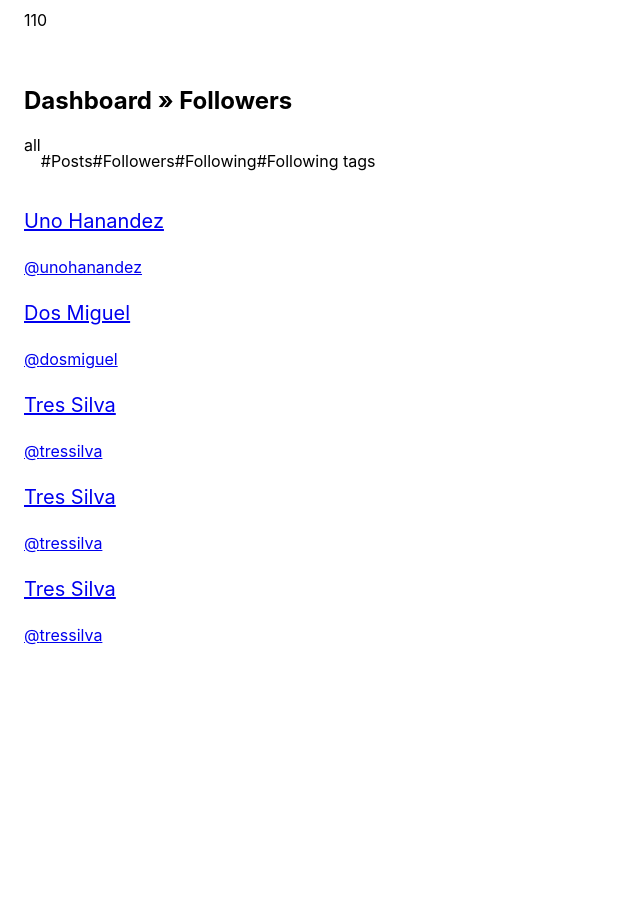
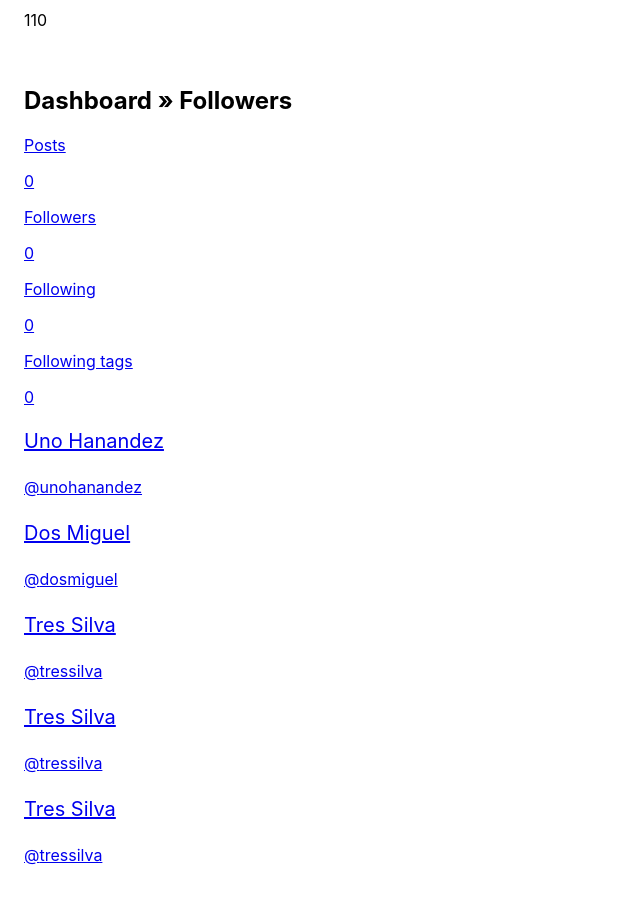
Before and after one commit to kwadoskii/TSB, a Next.js app: page /dashboard/followers in a window 1280 px wide. Shown: the part 1360-2259 px from the top of the page, without its empty margins (0-640 px from the left). Before the commit the page ends 2152 px from the top, so only its background shows below. Built offline with nearby package versions, Linux system fonts and the light colour scheme; what @badrap/bar-of-progress, @tailwindcss/typography would draw is missing.

Commit message:
dashboard sidebar link fix

```diff
--- a/components/Sidebar.jsx
+++ b/components/Sidebar.jsx
@@ -24,7 +24,7 @@ export default function Sidebar({
   if (hasLinks === true)
     //sidebar nav with links
     return (
-      <div className="flex flex-col col-span-full">
+      <div className="flex flex-col">
         {data.map((d, i) => (
           <Link passHref href={d.url} key={i}>
             <a
--- a/pages/dashboard/followers.jsx
+++ b/pages/dashboard/followers.jsx
@@ -45,8 +45,8 @@ export default function followers() {
             <h2 className="font-bold text-2xl">Dashboard » Followers</h2>
           </div>
 
-          <div className="grid grid-cols-5 my-4 gap-3">
-            <Sidebar />
+          <div className="grid md:grid-cols-5 my-4 gap-3">
+            <Sidebar hasLinks />
 
             <div className="flex flex-col col-span-full md:col-span-4">
               <div className="grid grid-cols-3 gap-1 lg:gap-3">
--- a/pages/dashboard/following.jsx
+++ b/pages/dashboard/following.jsx
@@ -28,8 +28,8 @@ export default function following() {
             <h2 className="font-bold text-2xl">Dashboard » Following users</h2>
           </div>
 
-          <div className="grid grid-cols-5 my-4 gap-3">
-            <Sidebar />
+          <div className="grid md:grid-cols-5 my-4 gap-3">
+            <Sidebar hasLinks />
 
             <div className="flex flex-col col-span-full md:col-span-4">
               <div className="grid grid-cols-3 gap-1 lg:gap-3">
--- a/pages/dashboard/following_tags.jsx
+++ b/pages/dashboard/following_tags.jsx
@@ -73,13 +73,18 @@ export default function following_tags() {
             <h2 className="font-bold text-2xl">Dashboard » Following tags</h2>
           </div>
 
-          <div className="grid grid-cols-5 my-4 gap-3">
-            <Sidebar />
+          <div className="grid md:grid-cols-5 my-4 gap-3">
+            <Sidebar hasLinks />
 
             <div className="col-span-full md:col-span-4">
               <div className="grid grid-cols-2 lg:grid-cols-3 gap-3 lg:gap-4">
                 {tags.map((tag) => (
-                  <TagCard key={tag.id} name={tag.name} barColor={tag.barColor} subtitle={tag.excerpt} />
+                  <TagCard
+                    key={tag.id}
+                    name={tag.name}
+                    barColor={tag.barColor}
+                    subtitle={tag.excerpt}
+                  />
                 ))}
               </div>
             </div>
--- a/pages/dashboard/index.jsx
+++ b/pages/dashboard/index.jsx
@@ -34,8 +34,8 @@ export default function DashboardIndexPage() {
             ))}
           </div>
 
-          <div className="grid grid-cols-5 my-4 gap-3">
-            <Sidebar />
+          <div className="grid md:grid-cols-5 my-4 gap-3">
+            <Sidebar hasLinks />
 
             {/* content */}
             <div className="flex flex-col col-span-full md:col-span-4">
@@ -55,8 +55,8 @@ export default function DashboardIndexPage() {
 
                     <div className="flex flex-col gap-5">
                       <p>
-                        This is where you can manage your posts, but you haven't written
-                        anything yet.
+                        This is where you can manage your posts, but you haven't written anything
+                        yet.
                       </p>
 
                       <Link passHref href="/write">
```
